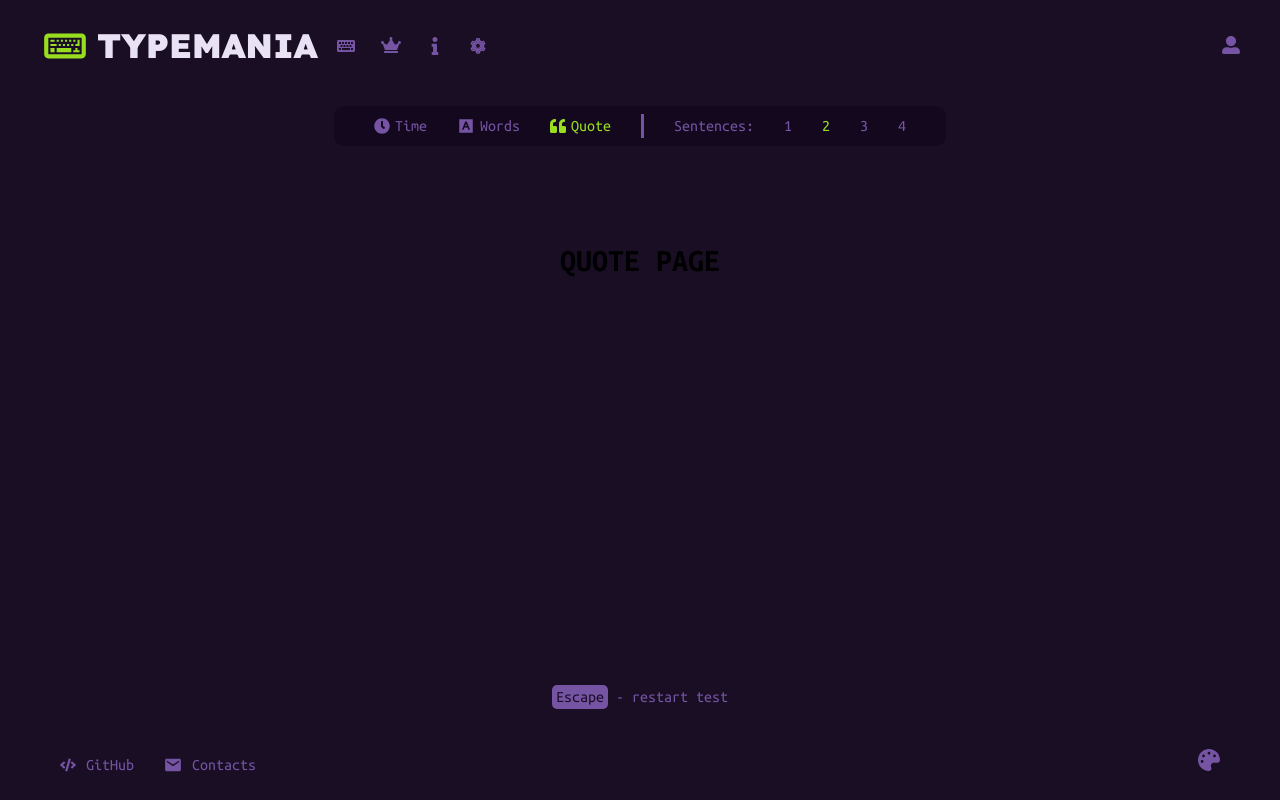
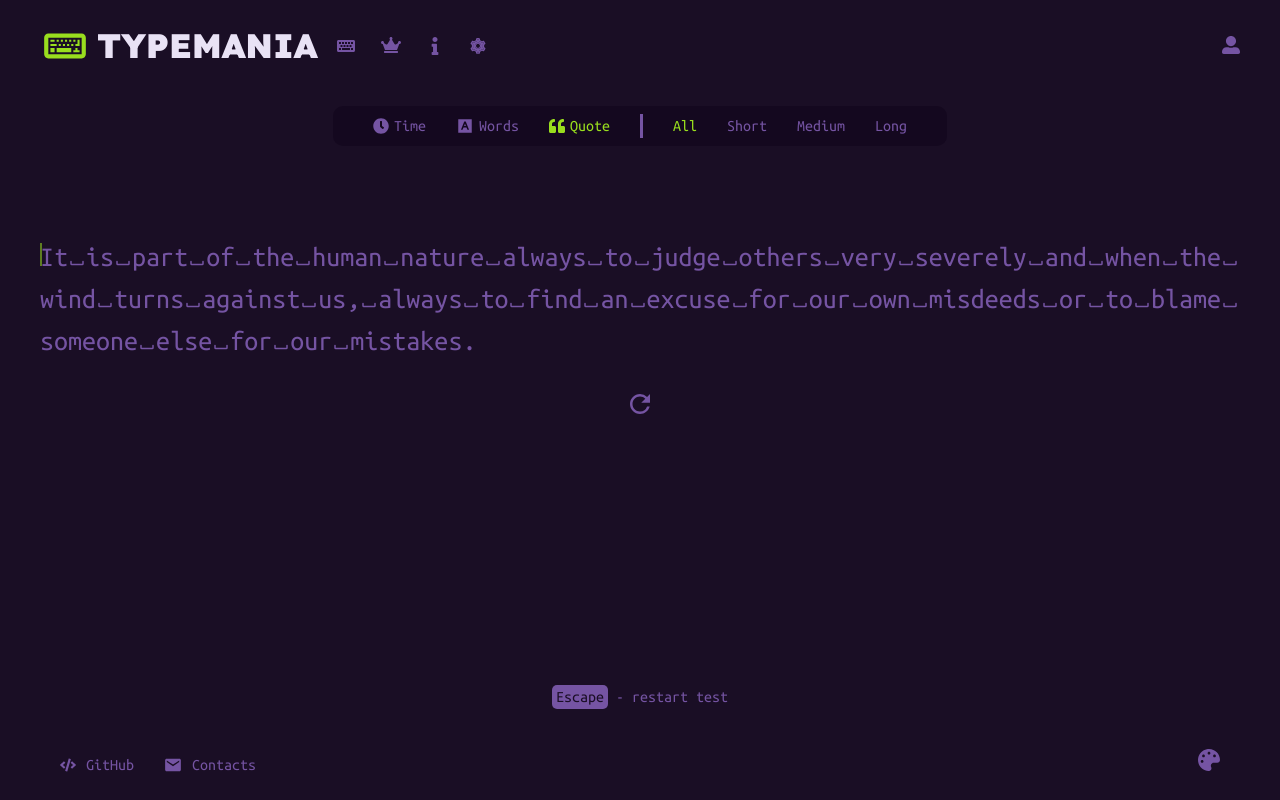
Before and after one commit to Fedor4994/typemania, a React (Create React App) app: page /quote in a window 1280 px wide. Built offline with nearby package versions, Linux system fonts and the light colour scheme.

Commit message:
Add quotes mode

```diff
--- a/src/components/Navigation/Navigation.tsx
+++ b/src/components/Navigation/Navigation.tsx
@@ -125,14 +125,13 @@ const Navigation = ({
 
       {currentPage === "quote" && (
         <ul className={s.navigationList}>
-          <span className={s.sentances}>Sentences:</span>
           <li
             onClick={() => handleChange(1)}
             className={`${s.navigationIcon} ${
               currentValue === 1 ? s.activeOption : ""
             }`}
           >
-            1
+            All
           </li>
           <li
             onClick={() => handleChange(2)}
@@ -140,7 +139,7 @@ const Navigation = ({
               currentValue === 2 ? s.activeOption : ""
             }`}
           >
-            2
+            Short
           </li>
           <li
             onClick={() => handleChange(3)}
@@ -148,7 +147,7 @@ const Navigation = ({
               currentValue === 3 ? s.activeOption : ""
             }`}
           >
-            3
+            Medium
           </li>
           <li
             onClick={() => handleChange(4)}
@@ -156,7 +155,7 @@ const Navigation = ({
               currentValue === 4 ? s.activeOption : ""
             }`}
           >
-            4
+            Long
           </li>
         </ul>
       )}
--- a/src/hooks/useQuotes.ts
+++ b/src/hooks/useQuotes.ts
@@ -8,22 +8,42 @@ export type Quote = {
   text: string;
 };
 
+export type QuoteLength = "short" | "medium" | "long" | "all";
+const arrayOfQuotes: Array<Quote> = quotesFile.quotes;
+
+const generatQuotes = (length: QuoteLength) => {
+  let randomQuote =
+    arrayOfQuotes[Math.floor(Math.random() * arrayOfQuotes.length)];
+  let arr: Array<Quote> = [];
+  switch (length) {
+    case "short":
+      arr = arrayOfQuotes.filter((quote) => quote.length <= 150);
+      return arr[Math.floor(Math.random() * arr.length)];
+    case "medium":
+      arr = arrayOfQuotes.filter(
+        (quote) => quote.length > 150 && quote.length <= 300
+      );
+      return arr[Math.floor(Math.random() * arr.length)];
+    case "long":
+      arr = arrayOfQuotes.filter((quote) => quote.length > 300);
+      return arr[Math.floor(Math.random() * arr.length)];
+
+    case "all":
+      return randomQuote;
+  }
+};
+
 export const useQuotes = () => {
-  const [index, setIndex] = useState(0);
-  const [currentQuote, setCurrentQuote] = useState<Quote>();
-  const arrayOfQuotes: Array<Quote> = quotesFile.quotes;
+  const [quoteLength, setQuoteLength] = useState<QuoteLength>("short");
+  const [currentQuote, setCurrentQuote] = useState<Quote>(
+    generatQuotes(quoteLength)
+  );
+
+  const updateQuotes = () => setCurrentQuote(generatQuotes(quoteLength));
 
   useEffect(() => {
-    if (!currentQuote) {
-      setIndex(Math.floor(Math.random() * arrayOfQuotes.length));
-    }
+    setCurrentQuote(generatQuotes(quoteLength));
+  }, [quoteLength]);
 
-    if (arrayOfQuotes[index].length <= 150) {
-      setCurrentQuote(arrayOfQuotes[index]);
-      console.log(arrayOfQuotes[index]);
-      return;
-    } else {
-      setIndex(Math.floor(Math.random() * arrayOfQuotes.length));
-    }
-  }, [arrayOfQuotes, currentQuote, index]);
+  return { currentQuote, updateQuotes, setQuoteLength };
 };
--- a/src/utils/helpers.ts
+++ b/src/utils/helpers.ts
@@ -36,6 +36,17 @@ export const isKeyboardAllowed = (code: string) => {
     code.startsWith("Key") ||
     code.startsWith("Digit") ||
     code === "Backspace" ||
-    code === "Space"
+    code === "Space" ||
+    code === "Period" ||
+    code === "Comma" ||
+    code === "Quote" ||
+    code === "Minus" ||
+    code === "Slash" ||
+    code === "Semicolon" ||
+    code === "BracketLeft" ||
+    code === "BracketRight" ||
+    code === "Backquote" ||
+    code === "Equal" ||
+    code === "Backslash"
   );
 };
--- a/src/views/QuotePage/QuotePage.module.scss
+++ b/src/views/QuotePage/QuotePage.module.scss
@@ -3,3 +3,12 @@
   flex-direction: column;
   align-items: center;
 }
+
+.typingArea {
+  position: relative;
+  display: flex;
+  width: 100%;
+  word-break: break-all;
+  align-items: center;
+  justify-content: center;
+}
--- a/src/views/QuotePage/QuotePage.tsx
+++ b/src/views/QuotePage/QuotePage.tsx
@@ -1,9 +1,105 @@
-import { useState } from "react";
+import { useCallback, useEffect, useRef, useState } from "react";
+import GeneratedWords from "../../components/GeneratedWords/GeneratedWords";
 import Navigation from "../../components/Navigation/Navigation";
+import RestartButton from "../../components/RestartButton/RestartButton";
+import Results from "../../components/Results/Results";
+import UserTyping from "../../components/UserTyping/UserTyping";
+import { useQuotes } from "../../hooks/useQuotes";
+import useStopwatch from "../../hooks/useStopwatch";
+import { State } from "../../hooks/useTimerTyping";
+import {
+  calculateAccurancyPercentage,
+  calculateWordsPerMinute,
+  countErrors,
+  isKeyboardAllowed,
+} from "../../utils/helpers";
 import s from "./QuotePage.module.scss";
 
 const QuotePage = () => {
-  const [quotesCount, setQuotesCount] = useState(2);
+  const [typed, setTyped] = useState("");
+  const [totalTyped, setTotalTyped] = useState(0);
+  const [errors, setErrors] = useState(0);
+  const [state, setState] = useState<State>("start");
+
+  const totalTypedRef = useRef(0);
+  const { currentQuote, setQuoteLength, updateQuotes } = useQuotes();
+  const { secondsPassed, startStopwatch, resetStopwatch } = useStopwatch();
+
+  const [quotesCount, setQuotesCount] = useState(1);
+
+  useEffect(() => {
+    switch (quotesCount) {
+      case 1:
+        setQuoteLength("all");
+        break;
+      case 2:
+        setQuoteLength("short");
+        break;
+      case 3:
+        setQuoteLength("medium");
+        break;
+      case 4:
+        setQuoteLength("long");
+        break;
+    }
+  }, [currentQuote, quotesCount, setQuoteLength]);
+
+  useEffect(() => {
+    // Finish quotes
+    if (typed.length === currentQuote.length) {
+      setTotalTyped(totalTypedRef.current);
+      setErrors(countErrors(typed, currentQuote.text));
+      resetStopwatch();
+      setState("finish");
+    }
+  }, [currentQuote, resetStopwatch, typed]);
+
+  const onRestart = useCallback(() => {
+    totalTypedRef.current = 0;
+
+    setTyped("");
+    updateQuotes();
+    setTotalTyped(0);
+    setErrors(0);
+    resetStopwatch();
+    setState("start");
+  }, [resetStopwatch, updateQuotes]);
+
+  const keydownHandler = useCallback(
+    ({ key, code }: KeyboardEvent) => {
+      if (key === "Escape") {
+        onRestart();
+        return;
+      }
+
+      const allowed = isKeyboardAllowed(code);
+      if (!allowed || state === "finish") {
+        return;
+      }
+      if (state === "start") {
+        setState("run");
+        startStopwatch();
+      }
+      switch (key) {
+        case "Backspace":
+          setTyped((typed) => typed.slice(0, -1));
+          totalTypedRef.current -= 1;
+          break;
+        default:
+          setTyped((typed) => typed.concat(key));
+          totalTypedRef.current += 1;
+          break;
+      }
+    },
+    [onRestart, startStopwatch, state]
+  );
+
+  useEffect(() => {
+    window.addEventListener("keydown", keydownHandler);
+    return () => {
+      window.removeEventListener("keydown", keydownHandler);
+    };
+  }, [keydownHandler]);
 
   return (
     <div className={s.quotePage}>
@@ -11,9 +107,20 @@ const QuotePage = () => {
         currentPage="quote"
         currentValue={quotesCount}
         onChange={setQuotesCount}
-        onRestart={() => {}}
+        onRestart={onRestart}
       />
-      <h1>QUOTE PAGE</h1>
+      <div className={s.typingArea}>
+        <GeneratedWords words={currentQuote.text} />
+        <UserTyping words={currentQuote.text} userInput={typed} />
+      </div>
+
+      <RestartButton onRestart={onRestart} />
+      <Results
+        accurancyPercentage={calculateAccurancyPercentage(errors, totalTyped)}
+        errors={errors}
+        speed={calculateWordsPerMinute(totalTyped - errors, secondsPassed)}
+        state={state}
+      />
     </div>
   );
 };
```
